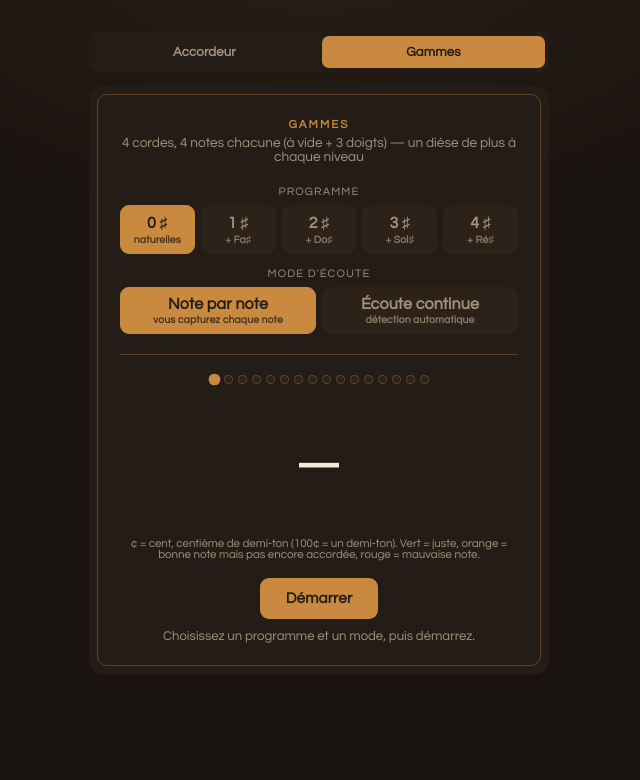
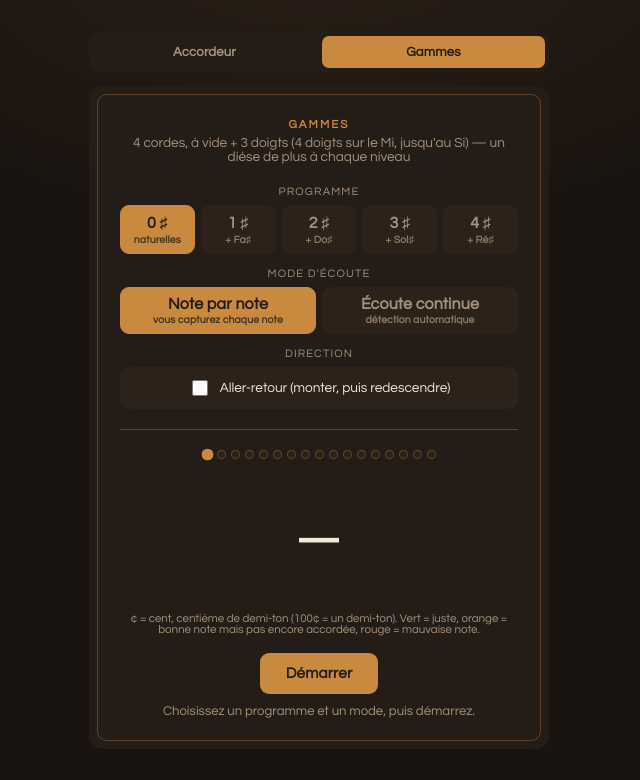
Before and after one commit to YannickDurindel/Violon, a plain HTML site: page gammes.html in a window 1280 px wide. Shown: the whole page, without its empty margins (321-961 px from the left). Drawn offline with Linux system fonts and the light colour scheme.

Commit message:
Add final Si (4th finger on Mi string) and round-trip scale option
Extends every program's scale to close on Si (B5, 4th finger on the E
string) and adds an "aller-retour" checkbox that appends the descent
back to the tonic after the ascent completes.

```diff
--- a/gammes.html
+++ b/gammes.html
@@ -175,6 +175,31 @@
   }
 
   .mode-row .pill { flex: 1; min-width: 120px; }
+
+  .checkbox-row {
+    display: flex;
+    align-items: center;
+    justify-content: center;
+    gap: 9px;
+    background: var(--panel-raised);
+    border-radius: 9px;
+    padding: 10px 12px;
+    font-size: 0.85rem;
+    color: var(--text);
+    cursor: pointer;
+  }
+
+  .checkbox-row input[type="checkbox"] {
+    width: 16px;
+    height: 16px;
+    accent-color: var(--rule);
+    cursor: pointer;
+  }
+
+  .checkbox-row:has(input:disabled) {
+    opacity: 0.5;
+    cursor: not-allowed;
+  }
 
   .divider {
     border-top: 1px solid var(--rule-dim);
@@ -393,7 +418,7 @@
   <div class="card">
     <div class="card-inner">
       <p class="eyebrow">Gammes</p>
-      <p class="subtitle">4 cordes, 4 notes chacune (à vide + 3 doigts) — un dièse de plus à chaque niveau</p>
+      <p class="subtitle">4 cordes, à vide + 3 doigts (4 doigts sur le Mi, jusqu'au Si) — un dièse de plus à chaque niveau</p>
 
       <fieldset id="programGroup">
         <legend>Programme</legend>
@@ -412,6 +437,14 @@
             <span class="d">détection automatique</span>
           </button>
         </div>
+      </fieldset>
+
+      <fieldset id="directionGroup">
+        <legend>Direction</legend>
+        <label class="checkbox-row" for="roundTripCheck">
+          <input type="checkbox" id="roundTripCheck">
+          <span>Aller-retour (monter, puis redescendre)</span>
+        </label>
       </fieldset>
 
       <div class="divider"></div>
@@ -465,10 +498,11 @@
     { sharps: 4, n: "4 ♯", d: "+ Ré♯" }
   ];
 
-  // 4 strings (Sol/Ré/La/Mi), 4 notes each: open string + 1st + 2nd + 3rd finger.
-  const BASE_MIDI    = [55,57,59,60, 62,64,65,67, 69,71,72,74, 76,77,79,81];
-  const BASE_STRING  = ["Sol","Sol","Sol","Sol", "Ré","Ré","Ré","Ré", "La","La","La","La", "Mi","Mi","Mi","Mi"];
-  const BASE_FINGER  = [0,1,2,3, 0,1,2,3, 0,1,2,3, 0,1,2,3];
+  // 4 strings (Sol/Ré/La/Mi), open string + 1st + 2nd + 3rd finger, plus a
+  // 4th finger on the Mi string (Si) to close out the scale.
+  const BASE_MIDI    = [55,57,59,60, 62,64,65,67, 69,71,72,74, 76,77,79,81,83];
+  const BASE_STRING  = ["Sol","Sol","Sol","Sol", "Ré","Ré","Ré","Ré", "La","La","La","La", "Mi","Mi","Mi","Mi","Mi"];
+  const BASE_FINGER  = [0,1,2,3, 0,1,2,3, 0,1,2,3, 0,1,2,3,4];
 
   function buildScale(sharps) {
     const raise = new Set();
@@ -483,6 +517,18 @@
       midi: ascMidi,
       string: BASE_STRING,
       finger: BASE_FINGER
+    };
+  }
+
+  // Appends the descent back down to the tonic (excluding the top note,
+  // which is only played once at the turnaround).
+  function withRoundTrip(scale) {
+    if (!roundTrip) return scale;
+    const n = scale.midi.length;
+    return {
+      midi: scale.midi.concat(scale.midi.slice(0, n - 1).reverse()),
+      string: scale.string.concat(scale.string.slice(0, n - 1).reverse()),
+      finger: scale.finger.concat(scale.finger.slice(0, n - 1).reverse())
     };
   }
 
@@ -569,6 +615,7 @@
   const scoreSub = document.getElementById('scoreSub');
   const resultsBody = document.getElementById('resultsBody');
   const restartBtn = document.getElementById('restartBtn');
+  const roundTripCheck = document.getElementById('roundTripCheck');
 
   programRow.innerHTML = PROGRAMS.map((p, i) =>
     `<button type="button" class="pill${i === 0 ? ' active' : ''}" data-sharps="${p.sharps}">` +
@@ -577,7 +624,8 @@
 
   let sharps = 0;
   let mode = 'step';
-  let scale = buildScale(sharps);
+  let roundTrip = false;
+  let scale = withRoundTrip(buildScale(sharps));
   let idx = 0;
   let entries = [];
 
@@ -604,7 +652,7 @@
   }
 
   function resetRun() {
-    scale = buildScale(sharps);
+    scale = withRoundTrip(buildScale(sharps));
     idx = 0;
     entries = [];
     noteDisplay.textContent = '–';
@@ -630,6 +678,12 @@
     resetRun();
   });
   modeRow.children[0].classList.add('active');
+
+  roundTripCheck.addEventListener('change', () => {
+    if (micActive) { roundTripCheck.checked = roundTrip; return; }
+    roundTrip = roundTripCheck.checked;
+    resetRun();
+  });
 
   toggleBtn.addEventListener('click', () => {
     if (!micActive) startMic(); else stopMic(true);
@@ -667,6 +721,7 @@
     toggleBtn.classList.add('stop');
     programRow.querySelectorAll('.pill').forEach(b => b.disabled = true);
     modeRow.querySelectorAll('.pill').forEach(b => b.disabled = true);
+    roundTripCheck.disabled = true;
 
     if (mode === 'step') {
       captureBtn.hidden = false;
@@ -691,6 +746,7 @@
     captureBtn.hidden = true;
     programRow.querySelectorAll('.pill').forEach(b => b.disabled = false);
     modeRow.querySelectorAll('.pill').forEach(b => b.disabled = false);
+    roundTripCheck.disabled = false;
     if (userInitiated) statusEl.textContent = "Arrêté.";
   }
 
```
